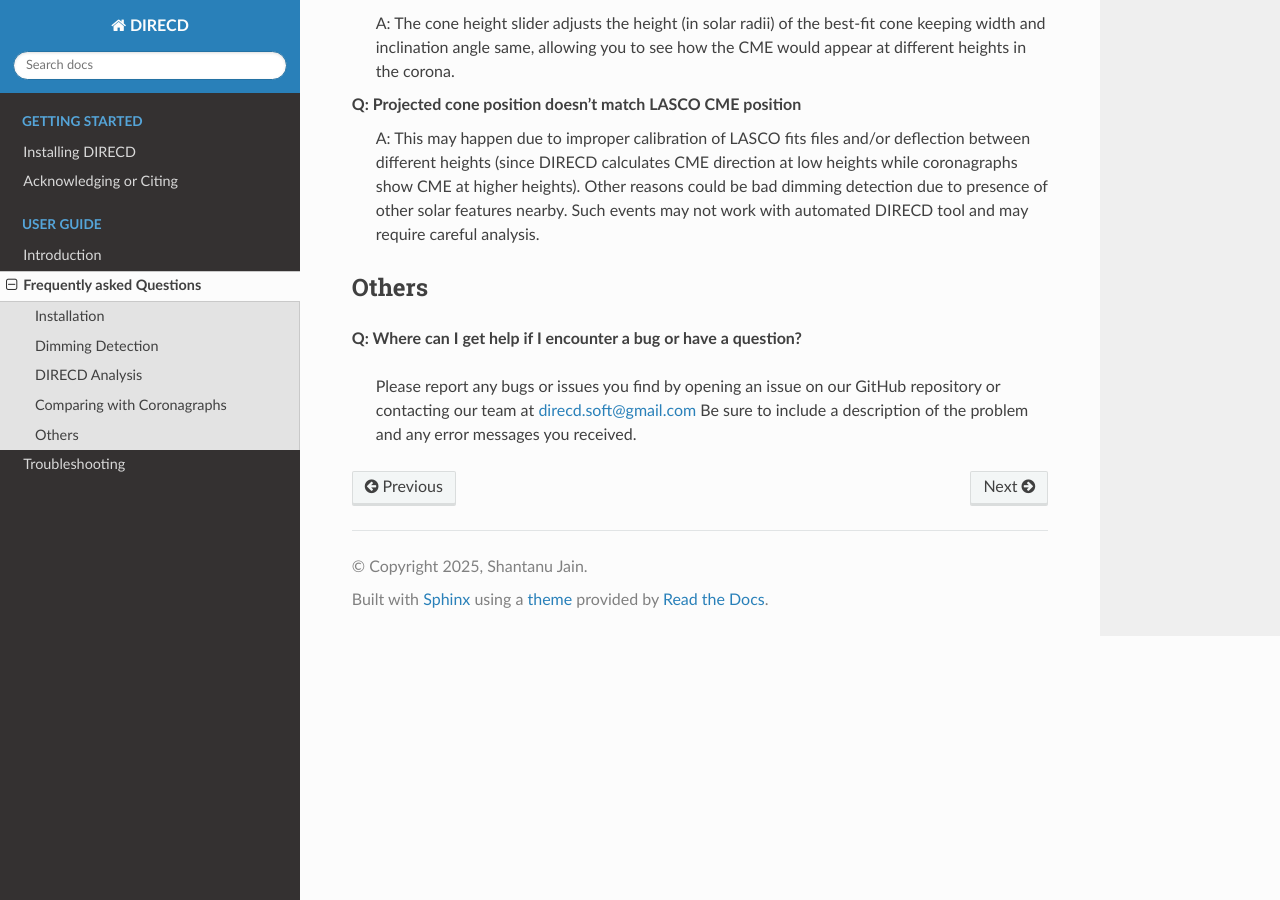
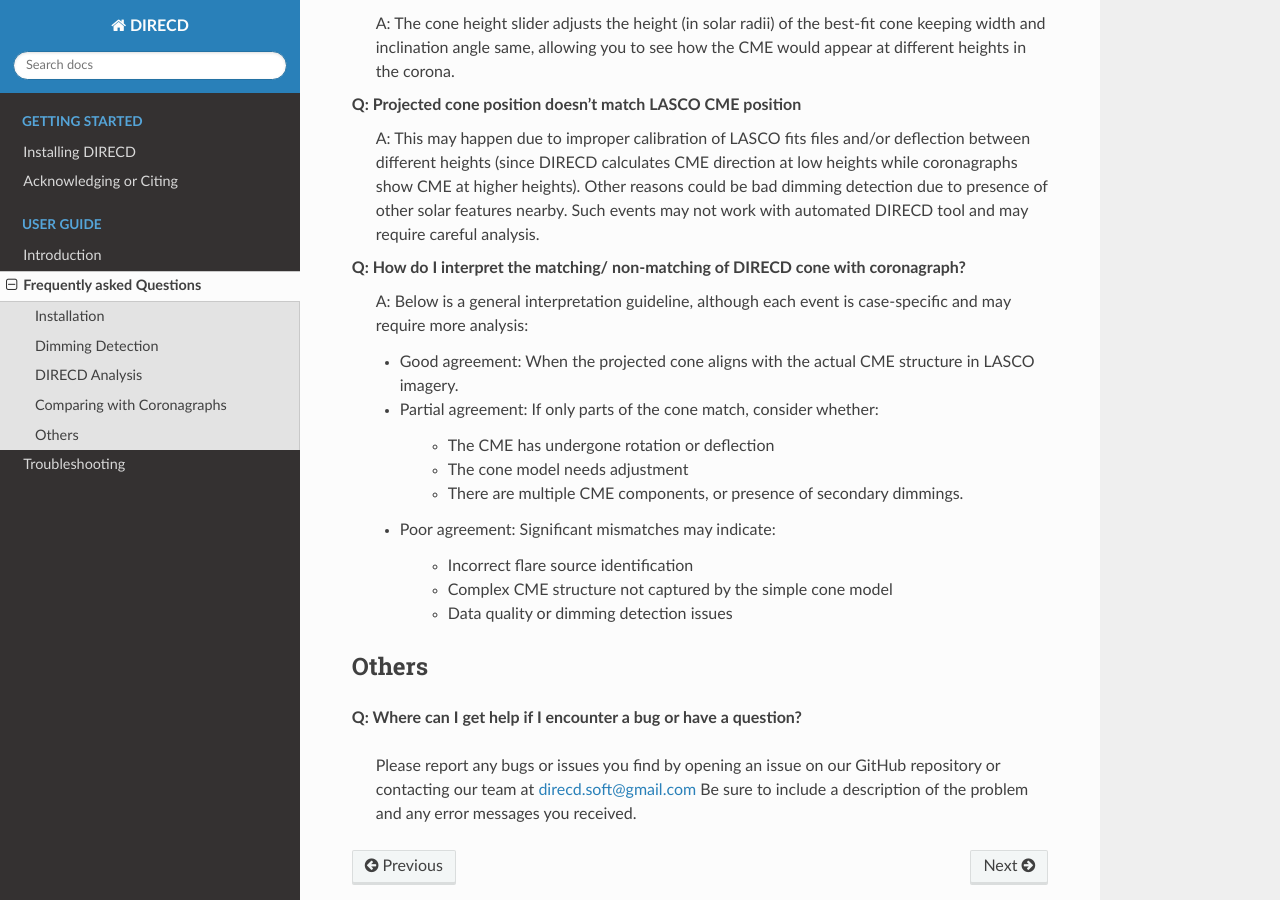
Before and after one commit to jain-shantanu/DIRECD_soft, a Sphinx documentation site: the page built from source/FAQ.rst, in a window 1280 px wide and 900 px high, scrolled down 3534 px. Built offline with Sphinx 7.4.7 and the Read the Docs theme 3.1.0, drawn with Linux system fonts in a browser that asks for light colours.

Commit message:
Update FAQ.rst

```diff
--- a/source/FAQ.rst
+++ b/source/FAQ.rst
@@ -158,6 +158,22 @@ Comparing with Coronagraphs
     Other reasons could be bad dimming detection due to presence of other solar features nearby. Such events may not work with automated DIRECD tool and may require
     careful analysis.
 
+**Q: How do I interpret the matching/ non-matching of DIRECD cone with coronagraph?**
+    A: Below is a general interpretation guideline, although each event is case-specific and may require more analysis:
+
+    * Good agreement: When the projected cone aligns with the actual CME structure in LASCO imagery.
+    * Partial agreement: If only parts of the cone match, consider whether:
+
+        - The CME has undergone rotation or deflection
+        - The cone model needs adjustment
+        - There are multiple CME components, or presence of secondary dimmings.
+
+    * Poor agreement: Significant mismatches may indicate:
+
+        - Incorrect flare source identification
+        - Complex CME structure not captured by the simple cone model
+        - Data quality or dimming detection issues
+
 
 Others
 ------------
```
